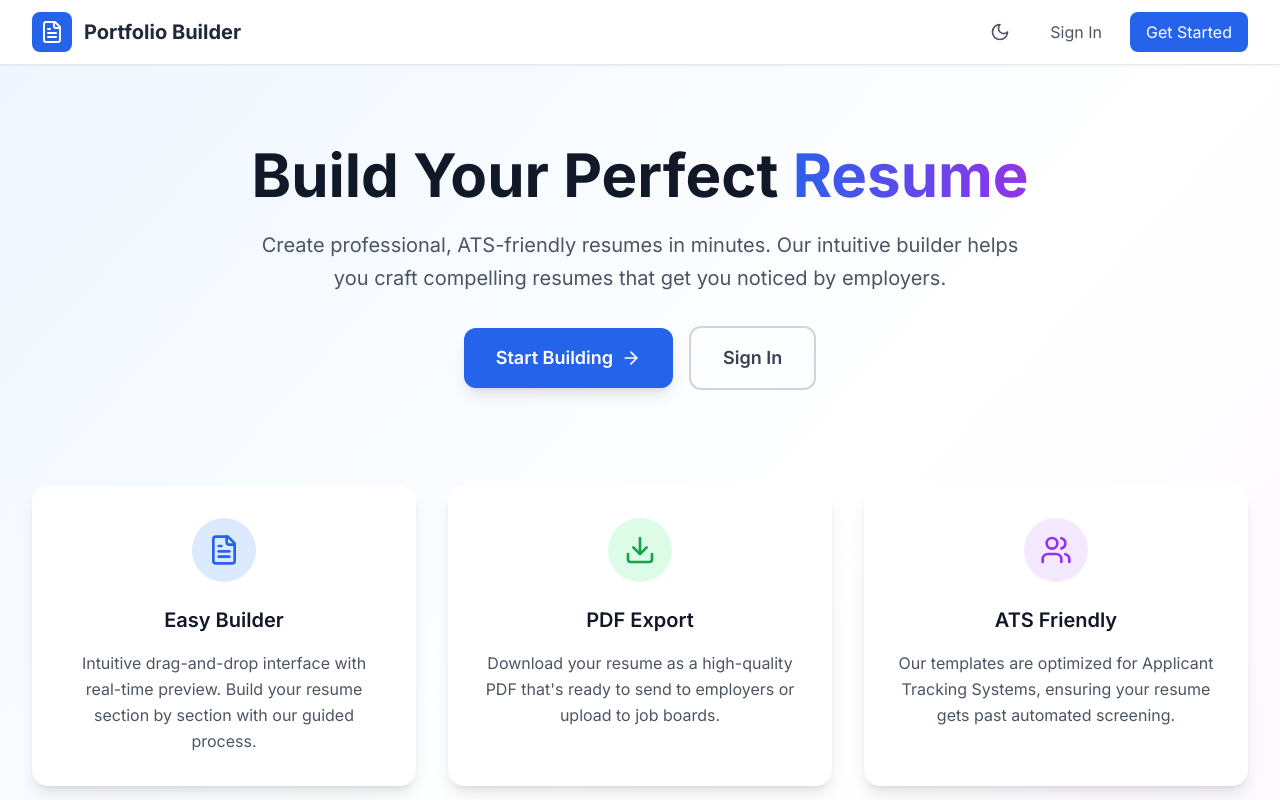
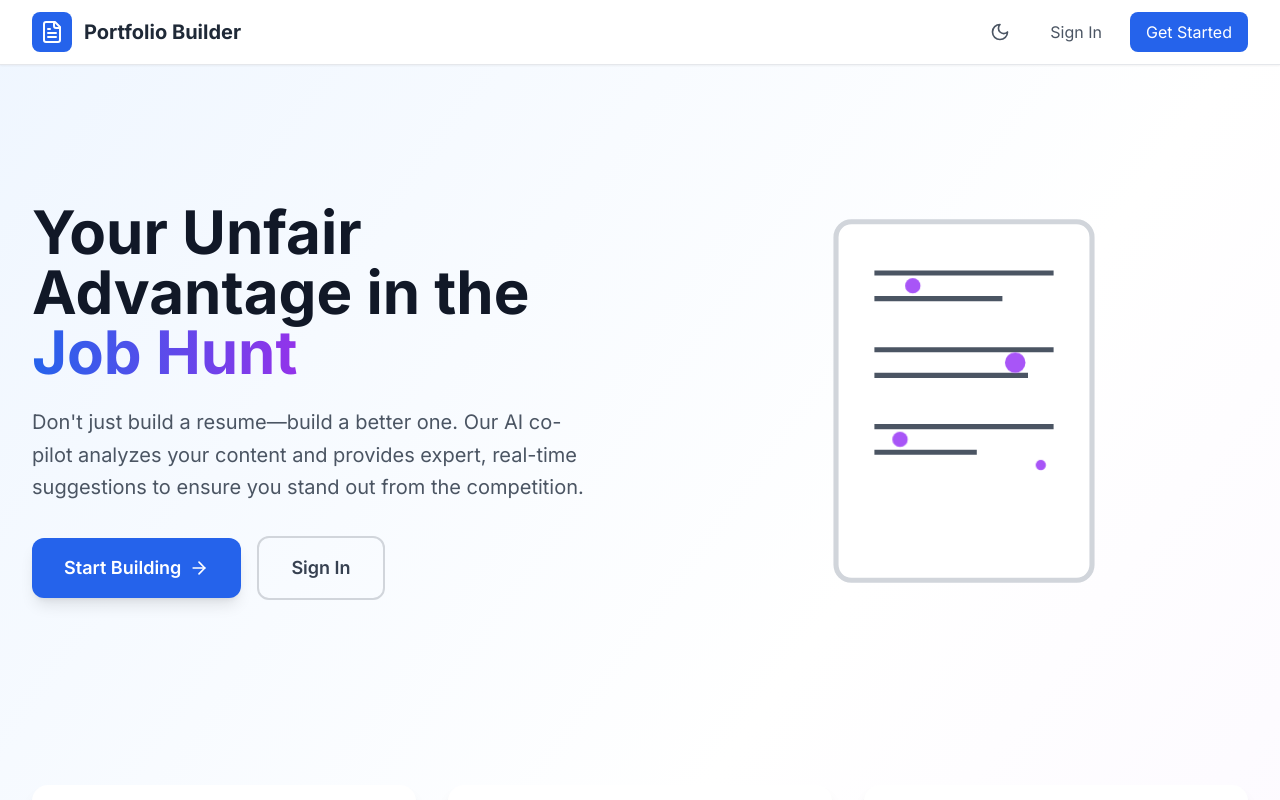
Before and after one commit to BHASKAR62081/Portfolio_Builder, a React (Vite) app: page / in a window 1280 px wide. Shown: the top 800 px of the page. Built offline with nearby package versions, Linux system fonts and the light colour scheme; no server answers.

Commit message:
Added graphic in homepage

```diff
--- a/src/pages/HomePage.jsx
+++ b/src/pages/HomePage.jsx
@@ -4,6 +4,95 @@ import { ArrowRight, FileText, Download, Users, Star, FolderOpen } from 'lucide-
 import { useAuth } from '../contexts/AuthContext';
 import { resumeAPI } from '../services/api';
 import Navbar from '../components/Navbar';
+
+// --- NEW: Improved AI Scanning Animation ---
+const AiScanningAnimation = () => (
+  <div className="relative w-full max-w-lg mx-auto aspect-square">
+    <style>
+      {`
+        .scanner-line {
+          animation: scan-vertical 4s ease-in-out infinite;
+        }
+        .particle {
+          animation: burst 4s ease-in-out infinite;
+        }
+        .doc-line {
+          animation: enhance 4s ease-in-out infinite;
+        }
+        @keyframes scan-vertical {
+          0%, 100% { transform: translateY(-20%); opacity: 0; }
+          20% { transform: translateY(0%); opacity: 1; }
+          80% { transform: translateY(100%); opacity: 1; }
+          95% { transform: translateY(120%); opacity: 0; }
+        }
+        @keyframes burst {
+          0%, 40%, 100% { transform: scale(0); opacity: 0; }
+          50%, 70% { transform: scale(1); opacity: 1; }
+          80% { transform: scale(0.5); opacity: 0; }
+        }
+        @keyframes enhance {
+          0%, 40%, 100% { stroke: #4B5563; } /* dark:stroke-gray-600 */
+          60%, 80% { stroke: #3B82F6; } /* stroke-blue-500 */
+        }
+        .particle-1 { animation-delay: 0.2s; }
+        .particle-2 { animation-delay: 0.5s; }
+        .particle-3 { animation-delay: 0.8s; }
+        .particle-4 { animation-delay: 1.1s; }
+        .line-1 { animation-delay: 0.1s; }
+        .line-2 { animation-delay: 0.3s; }
+        .line-3 { animation-delay: 0.5s; }
+        .line-4 { animation-delay: 0.7s; }
+        .line-5 { animation-delay: 0.9s; }
+        .line-6 { animation-delay: 1.1s; }
+      `}
+    </style>
+    <svg viewBox="0 0 200 200" className="w-full h-full">
+      {/* Document Outline */}
+      <rect x="50" y="30" width="100" height="140" rx="6" className="fill-white dark:fill-gray-800 stroke-gray-300 dark:stroke-gray-700" strokeWidth="2" />
+
+      {/* Document Content Lines */}
+      <g strokeWidth="2" className="stroke-gray-600">
+        <line className="doc-line line-1" x1="65" y1="50" x2="135" y2="50" />
+        <line className="doc-line line-2" x1="65" y1="60" x2="115" y2="60" />
+        <line className="doc-line line-3" x1="65" y1="80" x2="135" y2="80" />
+        <line className="doc-line line-4" x1="65" y1="90" x2="125" y2="90" />
+        <line className="doc-line line-5" x1="65" y1="110" x2="135" y2="110" />
+        <line className="doc-line line-6" x1="65" y1="120" x2="105" y2="120" />
+      </g>
+
+      {/* Scanner and Particles */}
+      <g>
+        <defs>
+          <linearGradient id="scanner-gradient" x1="0%" y1="0%" x2="100%" y2="0%">
+            <stop offset="0%" className="stop-transparent" />
+            <stop offset="50%" className="stop-blue-400" />
+            <stop offset="100%" className="stop-transparent" />
+          </linearGradient>
+          <filter id="glow">
+            <feGaussianBlur stdDeviation="2.5" result="coloredBlur" />
+            <feMerge>
+              <feMergeNode in="coloredBlur" />
+              <feMergeNode in="SourceGraphic" />
+            </feMerge>
+          </filter>
+        </defs>
+
+        {/* Scanner Line */}
+        {/* <rect className="scanner-line" x="50" y="30" width="100" height="140" fill="url(#scanner-gradient)" opacity="0.4" /> */}
+        <rect className="scanner-line" x="45" y="30" width="110" height="3" fill="white" filter="url(#glow)" />
+
+        {/* Enhancement Particles */}
+        <g className="fill-purple-500">
+          <circle className="particle particle-1" cx="80" cy="55" r="3" />
+          <circle className="particle particle-2" cx="120" cy="85" r="4" />
+          <circle className="particle particle-3" cx="75" cy="115" r="3" />
+          <circle className="particle particle-4" cx="130" cy="125" r="2" />
+        </g>
+      </g>
+    </svg>
+  </div>
+);
+
 
 const HomePage = () => {
   const { isAuthenticated } = useAuth();
@@ -48,17 +137,17 @@ const HomePage = () => {
 
       {/* Hero Section */}
       <div className="max-w-7xl mx-auto px-4 sm:px-6 lg:px-8 pt-20 pb-16">
-        <div className="text-center">
+        <div className="grid md:grid-cols-2 gap-20 items-center">
+          <div className="text-center md:text-left">
             <h1 className="text-5xl md:text-6xl font-bold text-gray-900 dark:text-white mb-6">
-            Build Your Perfect
-            <span className="text-transparent bg-clip-text bg-gradient-to-r from-blue-600 to-purple-600"> Resume</span>
+              Your Unfair Advantage in the
+              <span className="text-transparent bg-clip-text bg-gradient-to-r from-blue-600 to-purple-600"> Job Hunt</span>
             </h1>
-          <p className="text-xl text-gray-600 dark:text-gray-300 mb-8 max-w-3xl mx-auto leading-relaxed">
-            Create professional, ATS-friendly resumes in minutes. Our intuitive builder helps you craft
-            compelling resumes that get you noticed by employers.
+            <p className="text-xl text-gray-600 dark:text-gray-300 mb-8 max-w-2xl mx-auto md:mx-0 leading-relaxed">
+              Don't just build a resume—build a better one. Our AI co-pilot analyzes your content and provides expert, real-time suggestions to ensure you stand out from the competition.
             </p>
 
-          <div className="flex flex-col sm:flex-row gap-4 justify-center items-center">
+            <div className="flex flex-col sm:flex-row gap-4 justify-center md:justify-start items-center">
               <button
                 onClick={handleStartBuilding}
                 className="group flex items-center gap-2 px-8 py-4 bg-blue-600 text-white rounded-xl hover:bg-blue-700 dark:bg-blue-700 dark:hover:bg-blue-600 transition-all duration-300 transform hover:scale-105 shadow-lg hover:shadow-xl"
@@ -86,15 +175,22 @@ const HomePage = () => {
             </div>
           </div>
 
+          <div className="hidden md:block">
+            <AiScanningAnimation />
+          </div>
+        </div>
+      </div>
+
       {/* Features Section */}
-        <div className="mt-24 grid grid-cols-1 md:grid-cols-3 gap-8">
+      <div className="max-w-7xl mx-auto px-4 sm:px-6 lg:px-8 py-16">
+        <div className="grid grid-cols-1 md:grid-cols-3 gap-8">
           <div className="text-center p-8 bg-white dark:bg-gray-800 rounded-2xl shadow-lg hover:shadow-xl transition-shadow duration-300">
             <div className="w-16 h-16 bg-blue-100 dark:bg-blue-900/30 rounded-full flex items-center justify-center mx-auto mb-6">
               <FileText className="w-8 h-8 text-blue-600" />
             </div>
             <h3 className="text-xl font-semibold text-gray-900 dark:text-white mb-4">Easy Builder</h3>
             <p className="text-gray-600 dark:text-gray-300 leading-relaxed">
-              Intuitive drag-and-drop interface with real-time preview. Build your resume
+              Intuitive interface with real-time preview. Build your resume
               section by section with our guided process.
             </p>
           </div>
@@ -121,9 +217,11 @@ const HomePage = () => {
             </p>
           </div>
         </div>
+      </div>
 
       {/* Stats Section */}
-        <div className="mt-24 bg-white dark:bg-gray-800 rounded-2xl shadow-lg p-12">
+      <div className="max-w-7xl mx-auto px-4 sm:px-6 lg:px-8 py-16">
+        <div className="bg-white dark:bg-gray-800 rounded-2xl shadow-lg p-12">
           <div className="grid grid-cols-1 md:grid-cols-3 gap-8 text-center">
             <div>
               <div className="text-4xl font-bold text-blue-600 mb-2">
@@ -145,9 +243,10 @@ const HomePage = () => {
             </div>
           </div>
         </div>
+      </div>
 
       {/* CTA Section */}
-        <div className="mt-24 text-center">
+      <div className="max-w-7xl mx-auto px-4 sm:px-6 lg:px-8 py-16 text-center">
         <h2 className="text-3xl font-bold text-gray-900 dark:text-white mb-6">
           Ready to Land Your Dream Job?
         </h2>
@@ -166,7 +265,6 @@ const HomePage = () => {
         </button>
       </div>
     </div>
-    </div>
   );
 };
 
```
Lines whose indentation alone changed are shown as unchanged.
